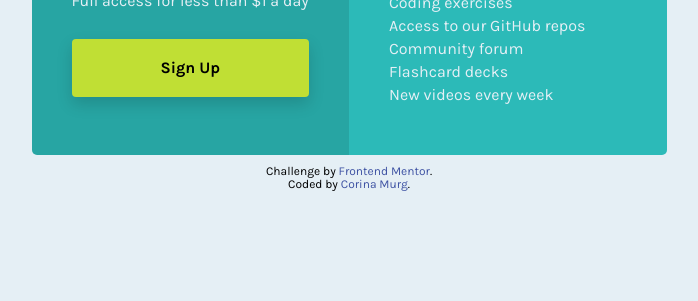
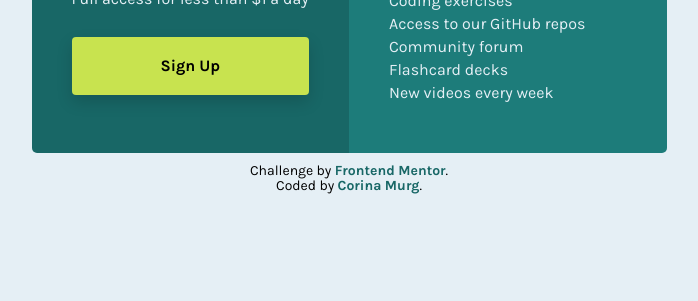
Before and after one commit to Cor-Ina/Single-Price-Grid-Component, a plain HTML site: page index.html in a window 1280 px wide. Shown: the part 499-800 px from the top of the page, without its empty margins (291-989 px from the left). Drawn offline with Linux system fonts and the light colour scheme.

Commit message:
Change bg colors to wcag

```diff
--- a/index.html
+++ b/index.html
@@ -2,7 +2,7 @@
 <html lang="en">
 <head>
   <meta charset="UTF-8">
-  <meta name="viewport" content="width=device-width, initial-scale=1.0"> <!-- displays site properly based on user's device -->
+  <meta name="viewport" content="width=device-width, initial-scale=1.0">
 
   <link rel="icon" type="image/png" sizes="32x32" href="./images/favicon-32x32.png">
   <link rel="preconnect" href="https://fonts.gstatic.com">
--- a/style1-General.css
+++ b/style1-General.css
@@ -10,9 +10,9 @@ html {
 :root {
     --white: hsl(0, 0%, 100%);
     --dark: hsl(0, 0%, 0%);
-    --cyan: hsl(179, 62%, 40%);
-    --ltcyan: hsl(179, 62%, 45%);
-    --yellow: hsl(71, 73%, 54%);
+    --cyan: hsl(179, 62%, 25%);
+    --ltcyan: hsl(179, 62%, 30%);
+    --yellow: hsl(71, 73%, 60%);
     --dkyellow: hsl(71, 73%, 48%);
     --ltgray: hsl(204, 43%, 93%);
     --grayblue: hsl(218, 22%, 67%);
--- a/style3-Footer.css
+++ b/style3-Footer.css
@@ -9,11 +9,12 @@ footer {
 }
 
 .attribution p {
-    font-size: 1.2rem;
-    line-height: 1.3rem;
+    font-size: 1.4rem;
+    line-height: 1.5rem;
     margin: 0;
 }
 
 .attribution a {
-    color: hsl(228, 45%, 44%);
+    color: var(--cyan);
+    font-weight: bold;
 }
```
